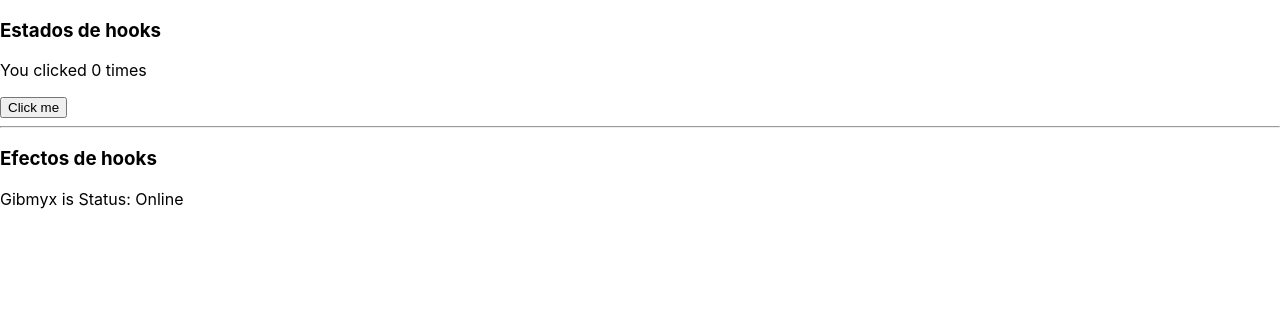
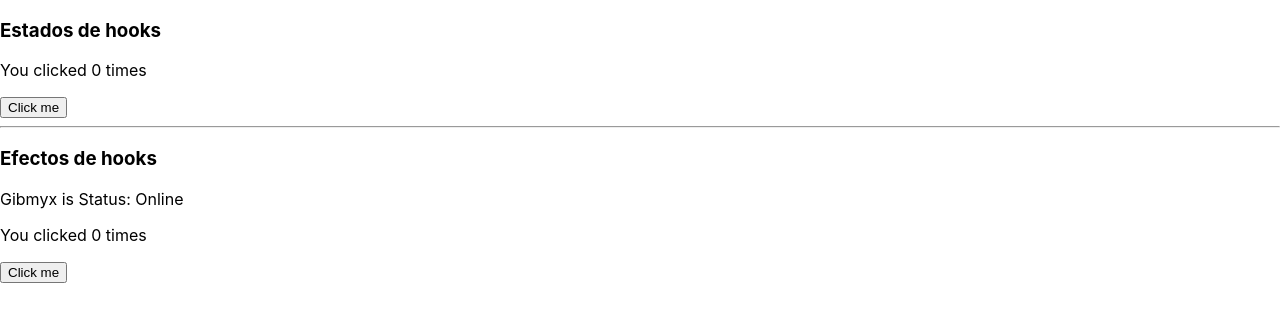
Before and after one commit to gibmyx/courseJs, a React (Create React App) app in the folder hooks-guide/: page / in a window 1280 px wide. Shown: the top 322 px of the page. Built offline with nearby package versions, Linux system fonts and the light colour scheme.

Commit message:
feat: useEffect multiple

```diff
--- a/hooks-guide/src/components/Class02HooksEffect.tsx
+++ b/hooks-guide/src/components/Class02HooksEffect.tsx
@@ -8,28 +8,35 @@
 
 function Class02HooksEffect({friend}: { friend: Friend }) {
     const [isOnline, setIsOnline] = useState(false);
+    const [count, setCount] = useState(0);
 
+    useEffect(() => {
+        document.title = `You clicked ${count} times`;
+        friend.id  = count;
+    }, [count]);
 
     // Similar a componentDidMount y componentDidUpdate:
     useEffect(() => {
-
         function handleStatusChange(status: { isOnline: boolean }) {
             setIsOnline(status.isOnline);
         }
-
 
         ChatAPI.subscribeToFriendStatus(friend.id, handleStatusChange);
         // Especifica cómo sanear este efecto:
         return function cleanup() {
             ChatAPI.unsubscribeFromFriendStatus(friend.id, handleStatusChange);
         };
-    });
+    }, [friend.id]);
 
     return (
         <div>
             <hr/>
             <h3>Efectos de hooks</h3>
             {friend.name} is Status: {isOnline ? 'Online' : 'Offline'}
+            <p>You clicked {count} times</p>
+            <button onClick={() => setCount(count + 1)}>
+                Click me
+            </button>
         </div>
     );
 }
```
